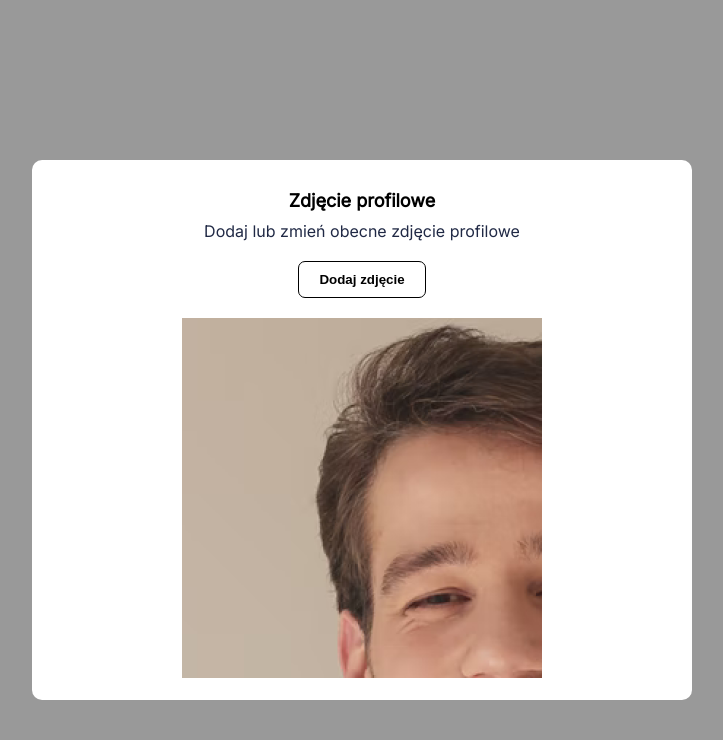
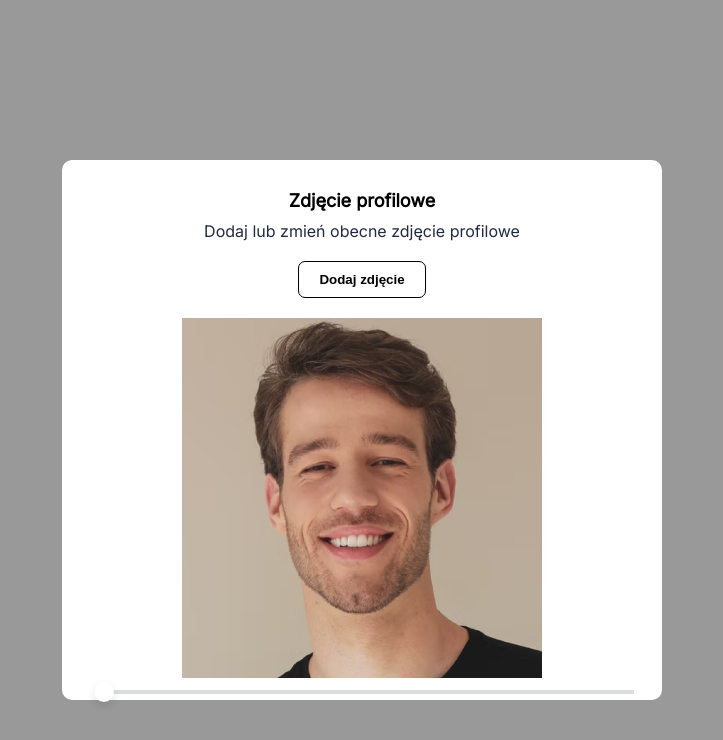
Before and after one commit to Mikosikora/photo-editor, a React (Create React App) app: page / in a window 1280 px wide. Shown: the top 740 px of the page, without its empty margins (278-1001 px from the left). Built offline with nearby package versions, Linux system fonts and the light colour scheme.

Commit message:
ulepszony ruch obrazka + skalowanie

```diff
--- a/src/Components/Editor/Editor.css
+++ b/src/Components/Editor/Editor.css
@@ -3,7 +3,7 @@
     margin-left: auto;
     margin-right: auto;
     height: 60vh;
-    width: 600px;
+    width: 540px;
     max-width: 100vh;
     border-radius: 10px;
     padding: 30px;
@@ -30,10 +30,40 @@
     margin-bottom: 20px;
 }
 
-.photo{
+.area{
     margin-left: auto;
     margin-right: auto;
     width: 360px;
     height: 360px;
     overflow: hidden;
 }
+
+.image{
+    width: 100%;
+    position: relative;
+}
+
+.slider{
+    -webkit-appearance: none;
+    outline: none;
+    background: #DADCE0;
+    width: 100%;
+    height: 4px;
+    outline: none;
+    -webkit-transition: .2s;
+    transition: opacity .2s;
+}
+
+.slider:hover {
+    opacity: 1;
+  }
+
+  .slider::-webkit-slider-thumb {
+    -webkit-appearance: none;
+    border-radius: 10px;
+    width: 20px;
+    height: 20px;
+    background: #fff;
+    box-shadow: 0px 4px 10px rgba(0, 0, 0, 0.1);
+    cursor: pointer;
+  }
--- a/src/Components/Editor/Editor.tsx
+++ b/src/Components/Editor/Editor.tsx
@@ -1,57 +1,62 @@
-import { useRef, useState } from 'react';
+import { useEffect, useRef, useState } from 'react';
 import './Editor.css';
 
-const Photo = () => {
+let mouseDown = 0;
+window.onmousedown = () => {
+    ++mouseDown;
+    console.log('DOWN')
+}
+window.onmouseup = () => {
+    --mouseDown;
+    console.log('UP')
+}
+
+const Image = (prop: any) => {
+    const image = useRef<HTMLImageElement>(null);
+
+    useEffect(() => {
+        const move = () => {
+            if(image.current !== null){
+                const style = image.current.style;
+                style.left = prop.position.x + 'px';
+                style.top = prop.position.y + 'px';
+                style.transform = "scale("+ (1+prop.position.zoom/10)+")";
+            }
+        }
+
+        move();
+    }, [prop.position]);
+
+    return(
+        <img className="image" ref={image} src="image.png" alt="" draggable="false" />
+    )
+}
+
+const Editor = () => {
     const [position, setPosition] = useState({x: 0, y: 0, zoom: 0});
 
-    const imageMove = (e: any) =>{
-        const moveX = position.x + e.movementX;
-        const moveY = position.y + e.movementY;
-        setPosition({x: moveX, y: moveY, zoom: 0})
+    const zoom = (e: any) => {
+        setPosition({x: position.x, y: position.y, zoom: e.target.value});
     }
 
-    const startDrag = (e: any) => {
-        console.log("Drag");
-
-        e.target.addEventListener('mousemove', imageMove);
-    }
-
-    const stopDrag = (e: any) => {
-        console.log("stopDrag");
-
-        e.target.removeEventListener('mousemove', imageMove);
-    }
-
-    /**
-     * @type {HTMLImageElement}
-     */
-
-
-    const image = useRef<HTMLImageElement>(null);
-
-    if(image.current !== null){
-        const style = image.current.style;
-
-        style.marginLeft = position.x + 'px';
-        style.marginTop = position.y + 'px';
-        style.width = 360+10*position.zoom + 'px';
-        style.height = 360+10*position.zoom + 'px';
+    const moveEvent = (e: any) =>{
+        if(mouseDown){
+            setPosition({x: position.x+e.movementX, y: position.y+e.movementY, zoom: position.zoom})
+            console.log("move");
+        }
     }
 
     return(
-        <div className="photo">
-            <img className="image" ref={image} src="image.png" alt="" draggable="false" onMouseDown={startDrag} onMouseUp={stopDrag} />
+        <div className="container">
+            <div className="header">Zdjęcie profilowe</div>
+            <div className="subheader">Dodaj lub zmień obecne zdjęcie profilowe</div>
+            <button className="button">Dodaj zdjęcie</button>
+            <div className="area" onMouseMove={moveEvent} >
+                <Image position={position} />
+            </div>
+            <input className="slider" type="range" min="1" max="100" defaultValue="1" onInput={zoom}></input>
         </div>
     )
 }
 
-const Editor = () => (
-    <div className="container">
-        <div className="header">Zdjęcie profilowe</div>
-        <div className="subheader">Dodaj lub zmień obecne zdjęcie profilowe</div>
-        <button className="button">Dodaj zdjęcie</button>
-        <Photo />
-    </div>
-)
-
 export default Editor;
```
